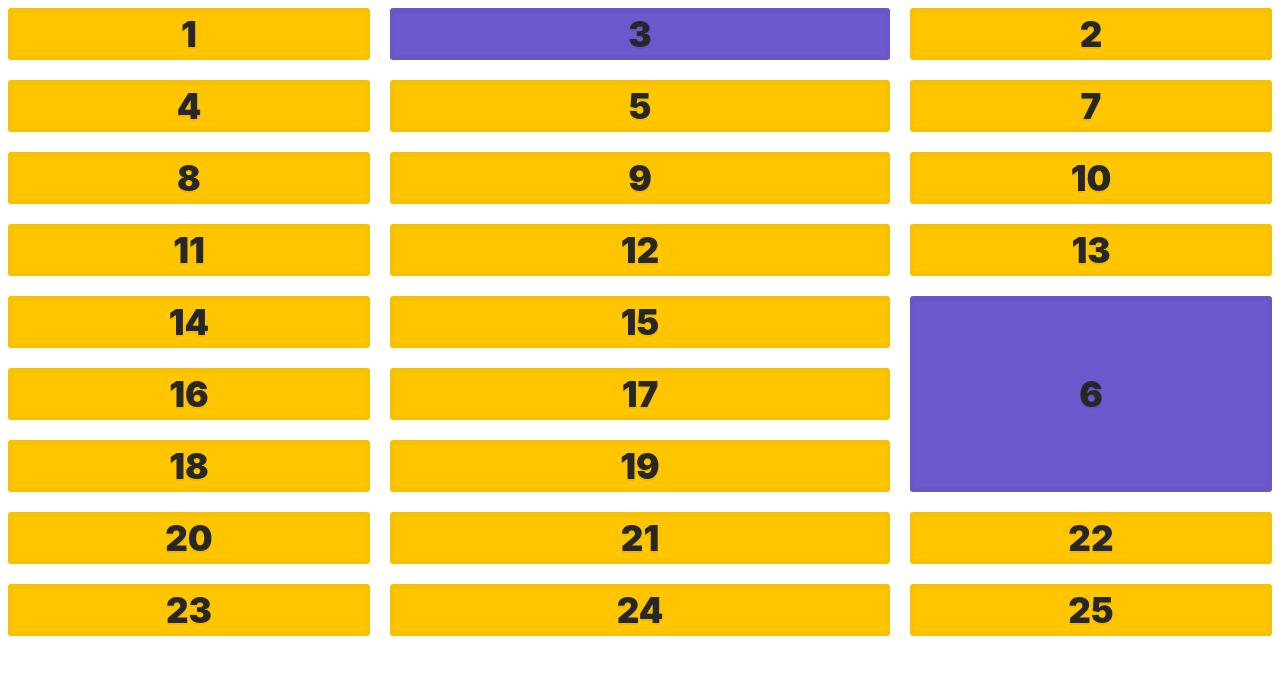
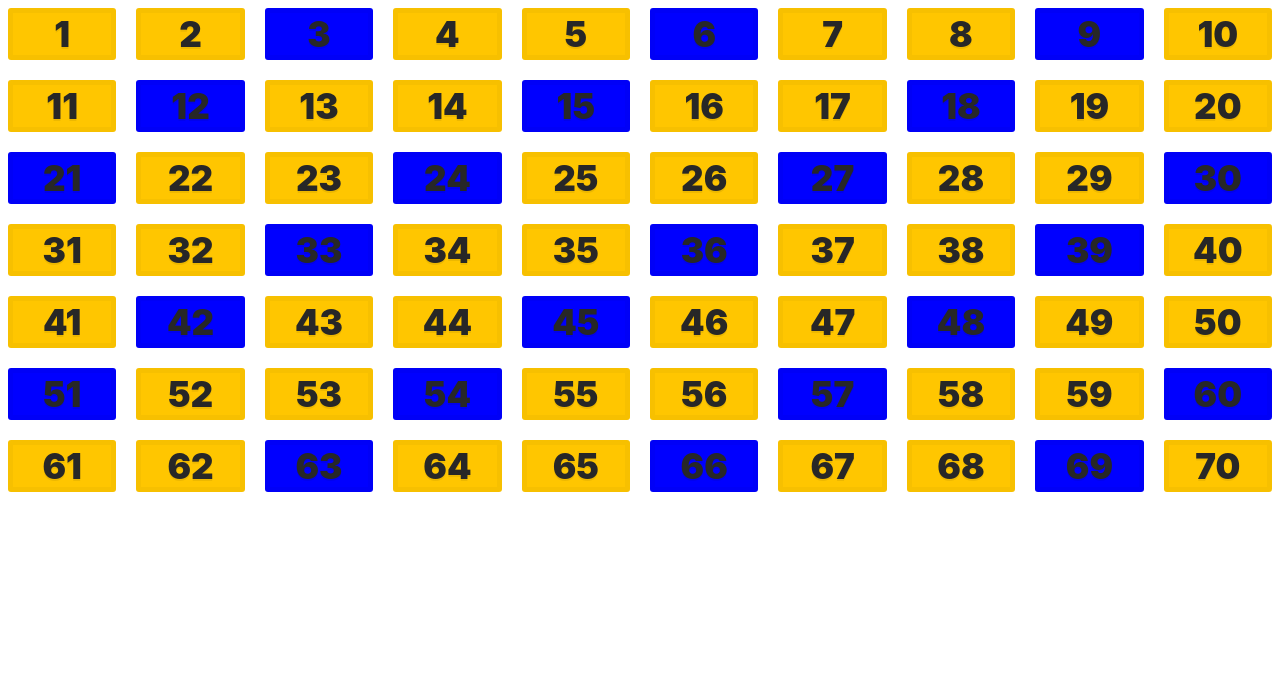
Before and after one commit to shubhamsingh123/Css-Grid, a plain HTML site: page index.html in a window 1280 px wide. Drawn offline with Linux system fonts and the light colour scheme.

Commit message:
grid auto-flow

```diff
--- a/index.html
+++ b/index.html
@@ -34,26 +34,62 @@
       <div class="item item23">23</div>
       <div class="item item24">24</div>
       <div class="item item25">25</div>
+      <div class="item item26">26</div>
+      <div class="item item27">27</div>
+      <div class="item item28">28</div>
+      <div class="item item29">29</div>
+      <div class="item item30">30</div>
+      <div class="item item31">31</div>
+      <div class="item item32">32</div>
+      <div class="item item33">33</div>
+      <div class="item item34">34</div>
+      <div class="item item35">35</div>
+      <div class="item item36">36</div>
+      <div class="item item37">37</div>
+      <div class="item item38">38</div>
+      <div class="item item39">39</div>
+      <div class="item item40">40</div>
+      <div class="item item41">41</div>
+      <div class="item item42">42</div>
+      <div class="item item43">43</div>
+      <div class="item item44">44</div>
+      <div class="item item45">45</div>
+      <div class="item item46">46</div>
+      <div class="item item47">47</div>
+      <div class="item item48">48</div>
+      <div class="item item49">49</div>
+      <div class="item item50">50</div>
+      <div class="item item51">51</div>
+      <div class="item item52">52</div>
+      <div class="item item53">53</div>
+      <div class="item item54">54</div>
+      <div class="item item55">55</div>
+      <div class="item item56">56</div>
+      <div class="item item57">57</div>
+      <div class="item item58">58</div>
+      <div class="item item59">59</div>
+      <div class="item item60">60</div>
+      <div class="item item61">61</div>
+      <div class="item item62">62</div>
+      <div class="item item63">63</div>
+      <div class="item item64">64</div>
+      <div class="item item65">65</div>
+      <div class="item item66">66</div>
+      <div class="item item67">67</div>
+      <div class="item item68">68</div>
+      <div class="item item69">69</div>
+      <div class="item item70">70</div>
     </div>
 
     <style>
       .container {
         display: grid;
         grid-gap: 20px;
-        grid-template-columns: 1fr 500px 1fr;
-        grid-template-rows: repeat(10, auto);
+        grid-template-columns: repeat(10, 1fr);
       }
 
-      .item3 {
-        background: slateblue;
-        grid-column: 2;
-        grid-row: 1;
-      }
-
-      .item6 {
-        background: slateblue;
-        grid-column: 3;
-        grid-row: 5 / span 3;
+      .item:nth-child(3n) {
+        background: blue;
       }
     </style>
   </body>
```
